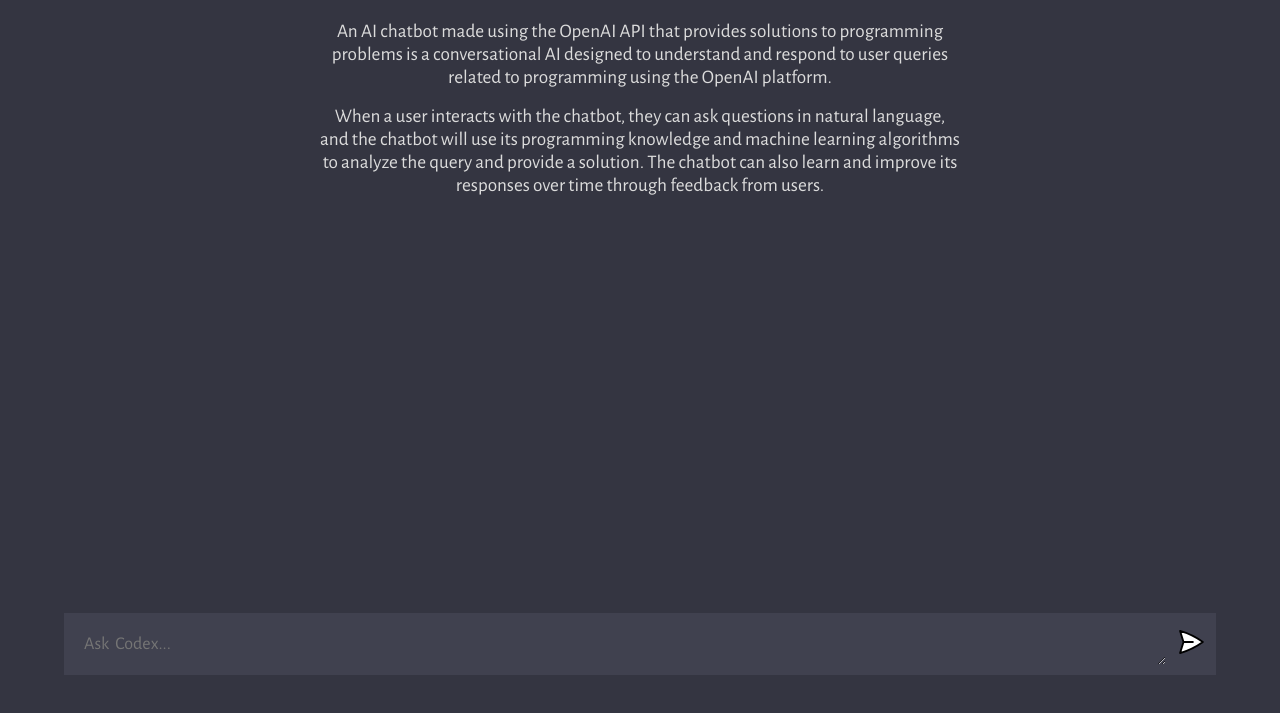
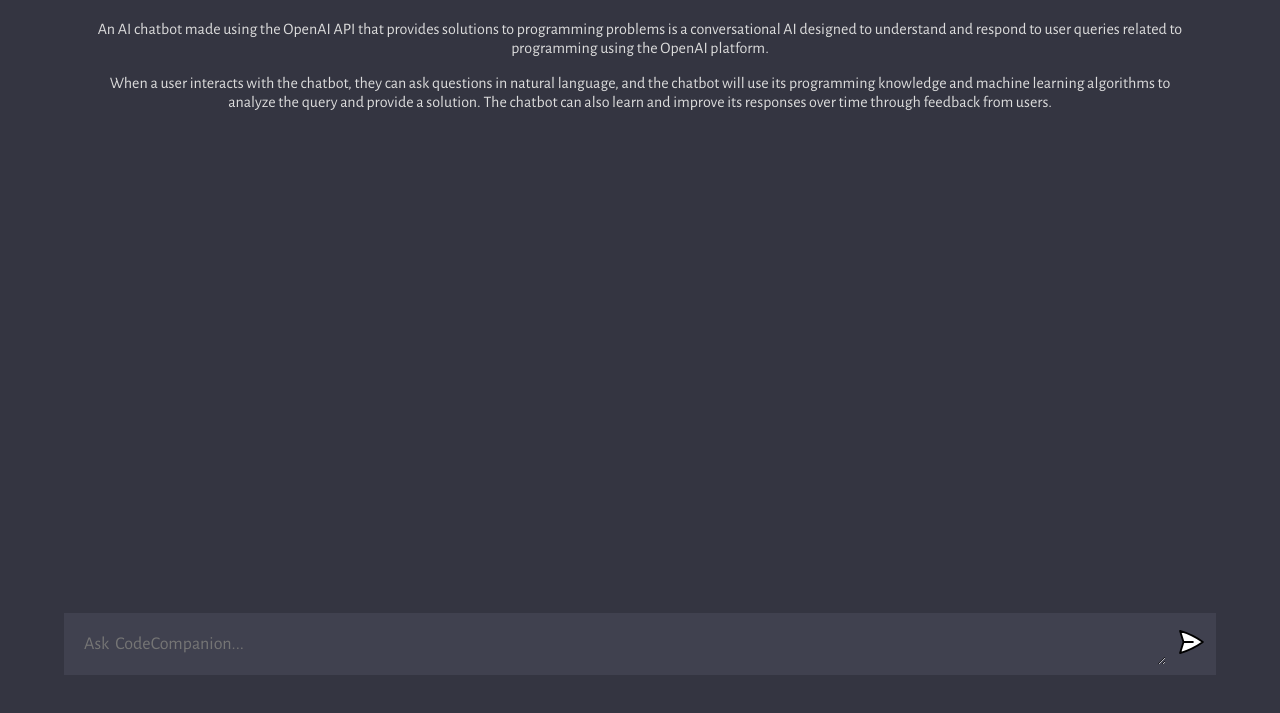
Before and after one commit to AbhiGimekar/-CodeCompanion, a website built with Vite: page client/index.html in a window 1280 px wide. Shown: the part 75-788 px from the top of the page. Built offline with nearby package versions, Linux system fonts and the light colour scheme.

Commit message:
made description  responsive

```diff
--- a/client/index.html
+++ b/client/index.html
@@ -21,7 +21,7 @@
 
       <div id="chat_container"></div>
       <form>
-        <textarea name="prompt" cols="1" rows="1" placeholder="Ask  Codex..."></textarea>
+        <textarea name="prompt" cols="1" rows="1" placeholder="Ask  CodeCompanion..."></textarea>
         <button type="submit"> <img src="assets/send.svg"> </button>
       </form>
 
--- a/client/style.css
+++ b/client/style.css
@@ -51,6 +51,16 @@
   padding-bottom: 0;
   text-align: center;
   font-size: 1.2rem;
+}
+@media screen and (min-width: 400px) {
+  .desc{
+    width: 100%;
+    height: 60%;
+    padding: 1rem;
+    padding-bottom: 0;
+    text-align: center;
+    font-size: 1rem;
+  }
 }
 
 #chat_container {
```
